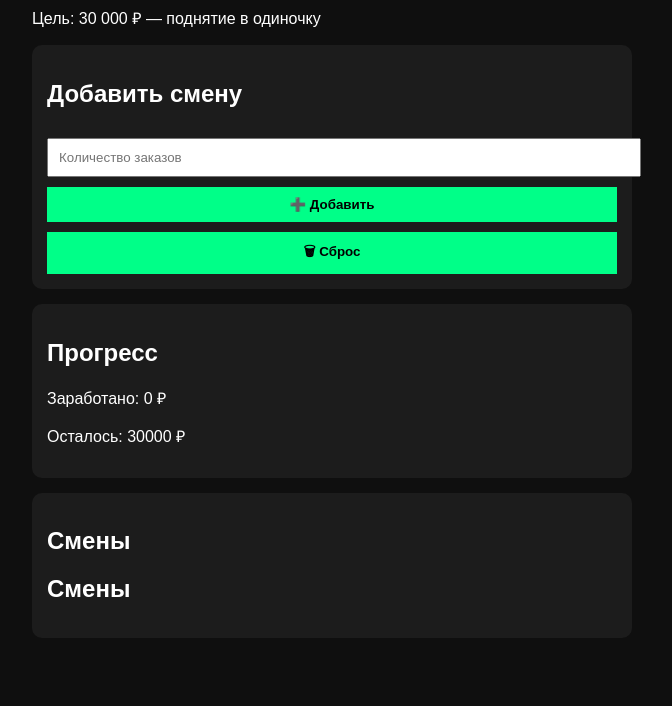
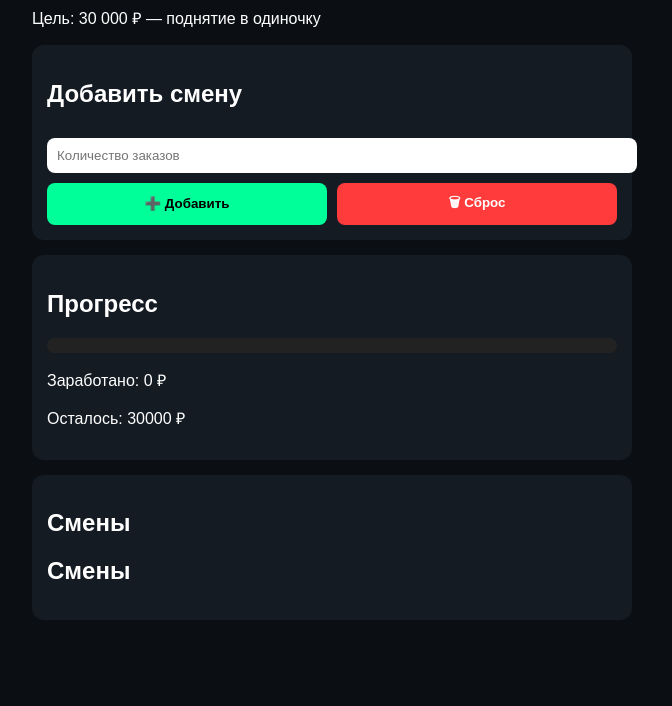
Before and after one commit to LeeLu1k/0-tracker, a plain HTML site: page index.html in a window 1280 px wide. Shown: the part 94-800 px from the top of the page, without its empty margins (308-980 px from the left). Drawn offline with Linux system fonts and the light colour scheme.

Commit message:
Update style.css

```diff
--- a/style.css
+++ b/style.css
@@ -1,8 +1,8 @@
 body {
+  margin: 0;
   font-family: Arial;
-  background: #0f0f0f;
+  background: #0b0f14;
   color: white;
-  margin: 0;
 }
 
 .container {
@@ -13,28 +13,60 @@ body {
 
 h1 {
   text-align: center;
-  color: #00ff88;
+  color: #00ff99;
 }
 
 .card {
-  background: #1c1c1c;
+  background: #141b22;
   padding: 15px;
   margin-top: 15px;
-  border-radius: 10px;
+  border-radius: 12px;
 }
 
 input {
   width: 100%;
   padding: 10px;
   margin-top: 10px;
+  border-radius: 8px;
+  border: none;
 }
 
 button {
-  width: 100%;
   padding: 10px;
   margin-top: 10px;
-  background: #00ff88;
   border: none;
   cursor: pointer;
+  border-radius: 8px;
   font-weight: bold;
+  flex: 1;
 }
+
+.row {
+  display: flex;
+  gap: 10px;
+}
+
+button {
+  background: #00ff99;
+}
+
+.danger {
+  background: #ff3b3b;
+  color: white;
+}
+
+.bar {
+  width: 100%;
+  height: 15px;
+  background: #222;
+  border-radius: 10px;
+  overflow: hidden;
+  margin-bottom: 10px;
+}
+
+#progress {
+  height: 100%;
+  width: 0%;
+  background: #00ff99;
+  transition: 0.3s;
+}
```
